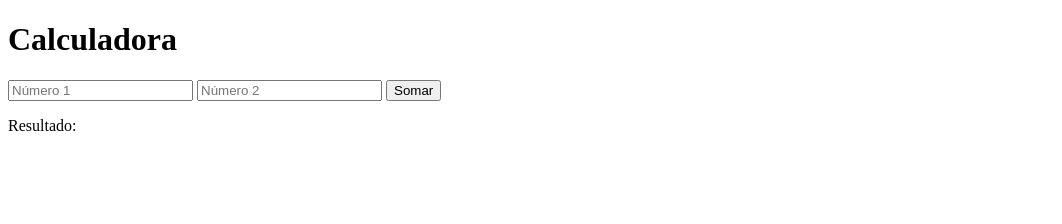
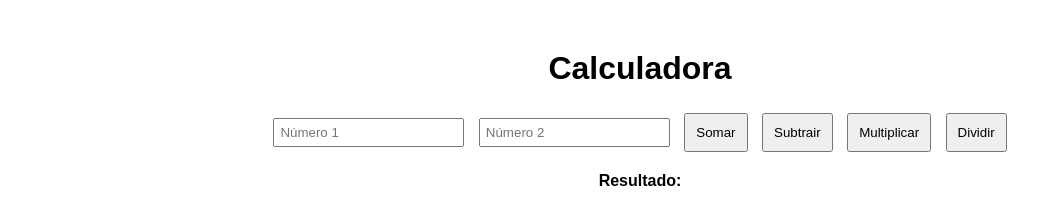
Before and after one commit to lucasucu/DevOps, a website: page index.html in a window 1280 px wide. Shown: the whole page, without its empty margins (0-1062 px from the left). Drawn offline with Linux system fonts and the light colour scheme.

Commit message:
CSS & mais operações
Demais operações como subtração, divisão e multiplicação foram adicionados.
Estilo da calculadora criado.

```diff
--- a/calculadora.js
+++ b/calculadora.js
@@ -4,3 +4,25 @@ function somar() {
   const res = n1 + n2;
   document.getElementById("resultado").innerText = "Resultado: " + res;
 }
+function subtrair() {
+  const n1 = parseFloat(document.getElementById("num1").value);
+  const n2 = parseFloat(document.getElementById("num2").value);
+  const res = n1 - n2;
+  document.getElementById("resultado").innerText = "Resultado: " + res;
+}
+function multiplicar() {
+  const n1 = parseFloat(document.getElementById("num1").value);
+  const n2 = parseFloat(document.getElementById("num2").value);
+  const res = n1 * n2;
+  document.getElementById("resultado").innerText = "Resultado: " + res;
+}
+function dividir() {
+  const n1 = parseFloat(document.getElementById("num1").value);
+  const n2 = parseFloat(document.getElementById("num2").value);
+  if (n2 === 0) {
+    document.getElementById("resultado").innerText = "Erro: divisão por zero!";
+  } else {
+    const res = n1 / n2;
+    document.getElementById("resultado").innerText = "Resultado: " + res;
+  }
+}
--- a/index.html
+++ b/index.html
@@ -2,6 +2,7 @@
 <html lang="pt-BR">
 <head>
   <meta charset="UTF-8">
+  <link rel="stylesheet" href="style.css">
   <title>Calculadora Simples</title>
 </head>
 <body>
@@ -9,6 +10,10 @@
   <input type="number" id="num1" placeholder="Número 1">
   <input type="number" id="num2" placeholder="Número 2">
   <button onclick="somar()">Somar</button>
+  <button onclick="subtrair()">Subtrair</button>
+  <button onclick="multiplicar()">Multiplicar</button>
+  <button onclick="dividir()">Dividir</button>
+
   <p id="resultado">Resultado: </p>
 
   <script src="calculadora.js"></script>
--- /dev/null
+++ b/style.css
@@ -0,0 +1,21 @@
+body {
+  font-family: Arial, sans-serif;
+  text-align: center;
+  margin-top: 50px;
+}
+
+input {
+  margin: 5px;
+  padding: 5px;
+}
+
+button {
+  margin: 5px;
+  padding: 10px;
+  cursor: pointer;
+}
+
+#resultado {
+  margin-top: 15px;
+  font-weight: bold;
+}
```
